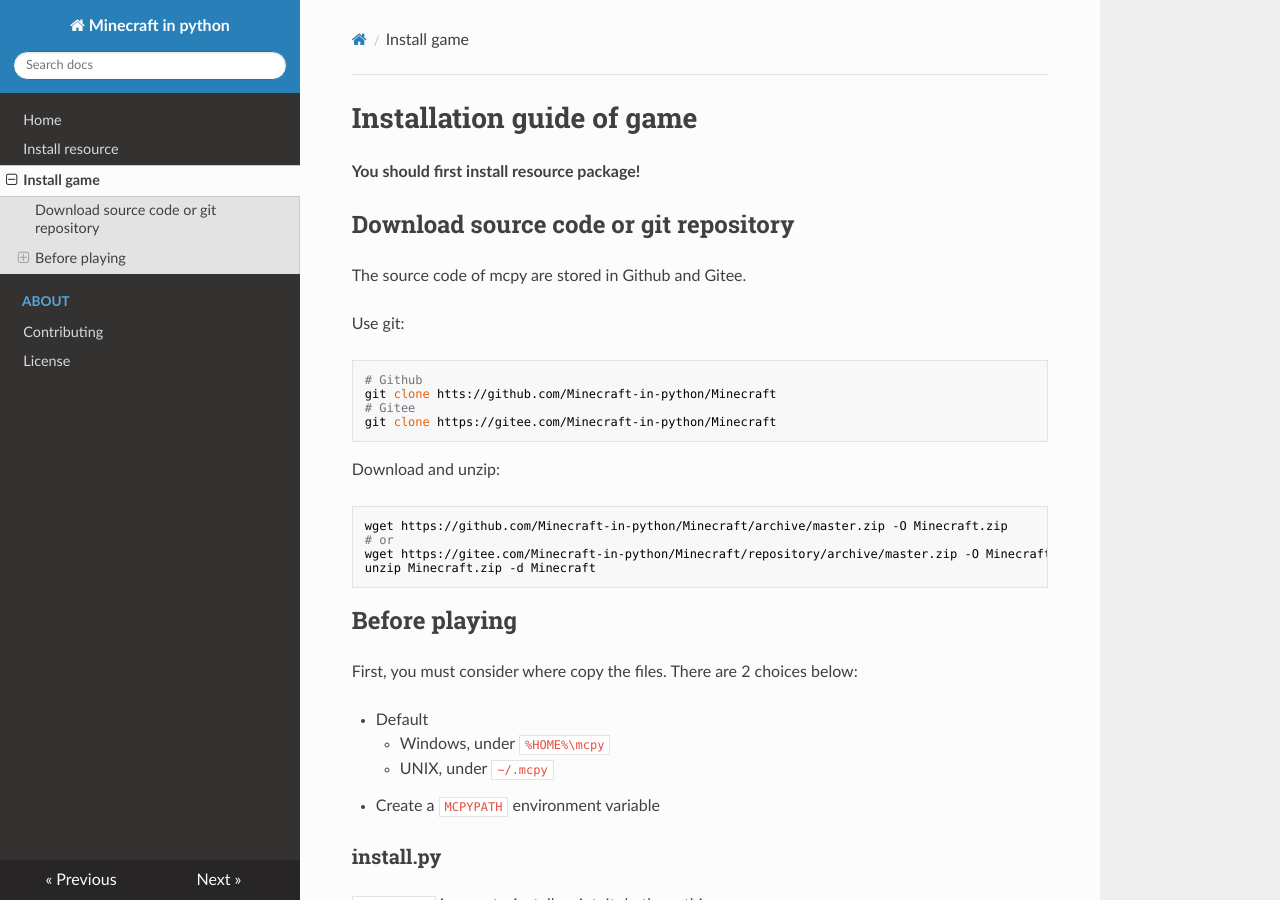
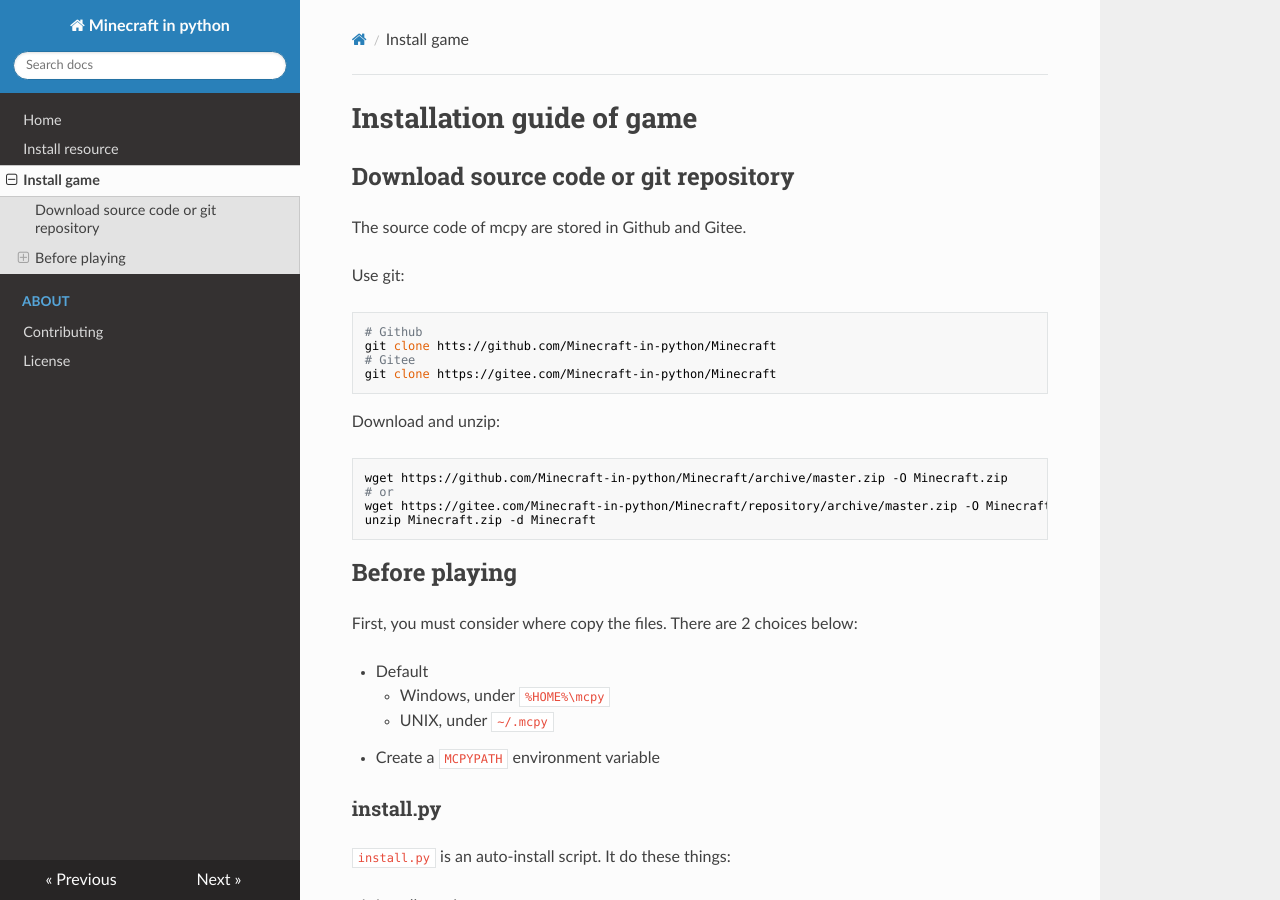
Before and after one commit to minecraft-py/docs-zh, an MkDocs documentation site: the page built from docs/install-game.md, in a window 1280 px wide and 900 px high. Built offline with MkDocs 1.6.1, drawn with Linux system fonts in a browser that asks for light colours; nearby versions of some CDN libraries.

Commit message:
2020-12-19

```diff
--- a/docs/install-game.md
+++ b/docs/install-game.md
@@ -1,5 +1,4 @@
 # Installation guide of game
-**You should first install resource package!**
 
 ## Download source code or git repository
 The source code of mcpy are stored in Github and Gitee.
```
